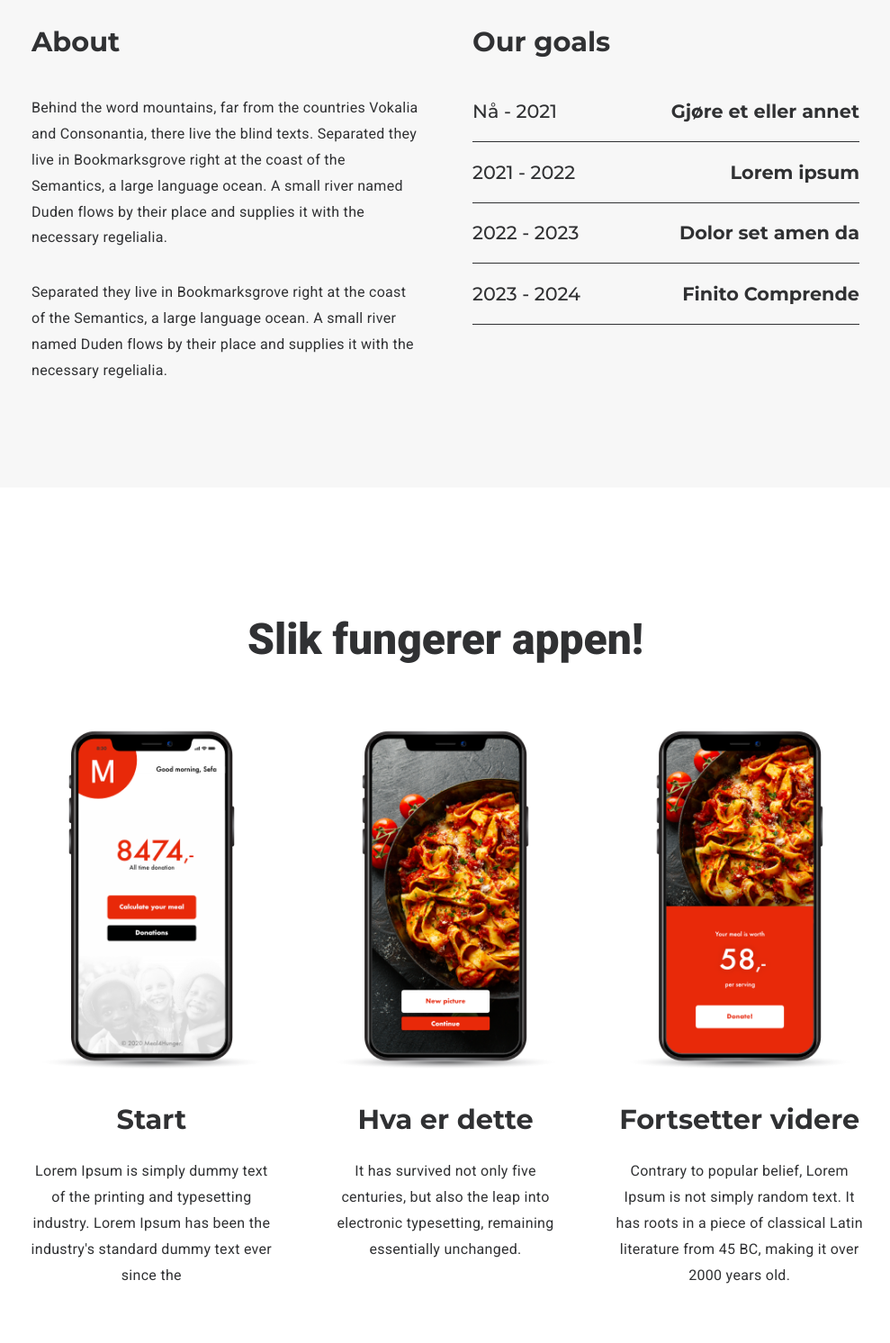
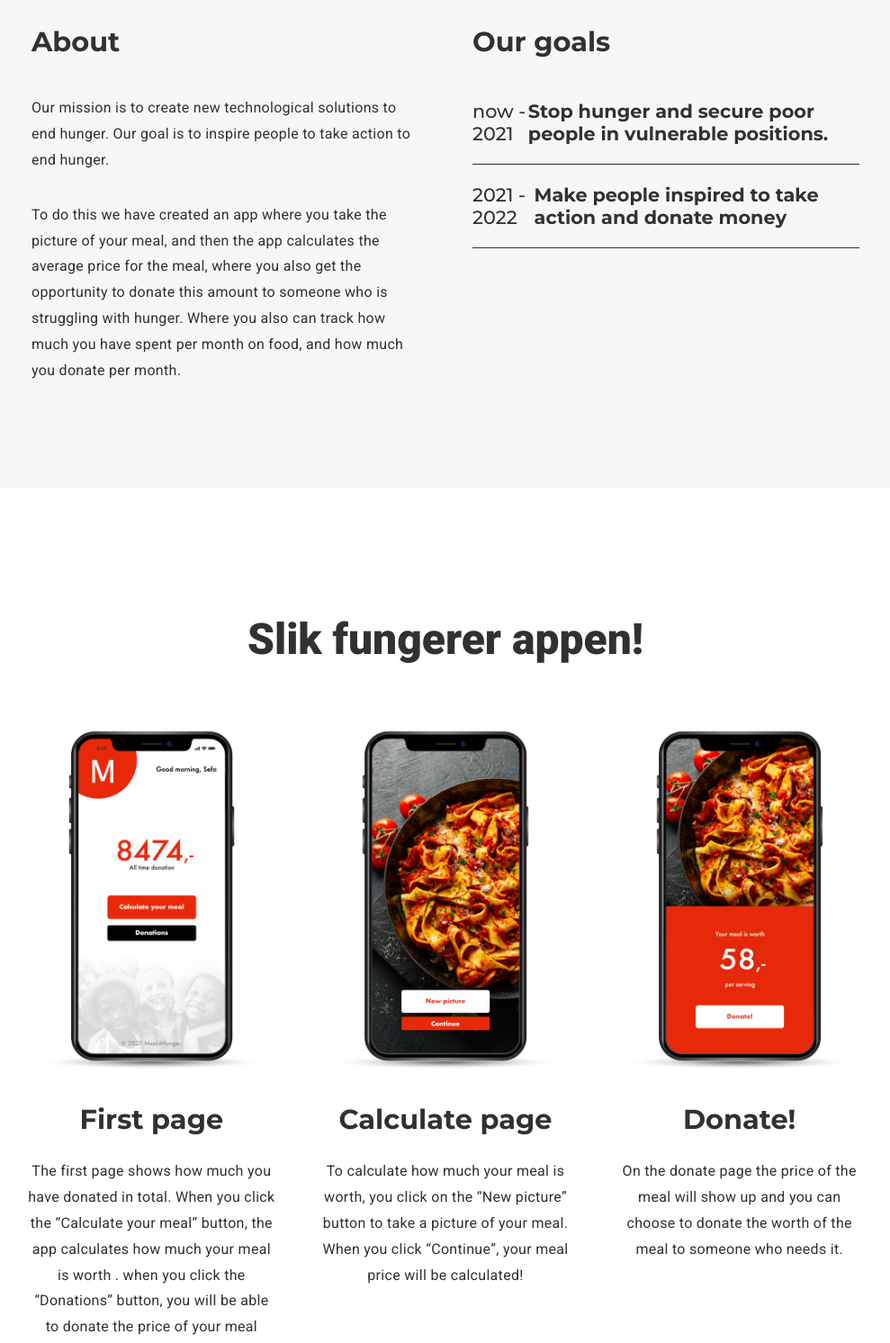
Before and after one commit to junus-sefa/Studie-snowball-challenge, a plain HTML site: page index.html in a window 1280 px wide. Shown: the part 1231-2724 px from the top of the page at 90% size, without its empty margins (145-1134 px from the left). Drawn offline with Linux system fonts and the light colour scheme.

Commit message:
Endret tekst

```diff
--- a/index.html
+++ b/index.html
@@ -30,30 +30,24 @@
         <div class="kolonne">
           <h2><b>About</b></h2>
           <p>
-            Behind the word mountains, far from the countries Vokalia and Consonantia,
-            there live the blind texts. Separated they live in Bookmarksgrove right at
-            the coast of the Semantics, a large language ocean. A small river named
-            Duden flows by their place and supplies it with the necessary regelialia.
+            Our mission is to create new technological solutions to end hunger.
+            Our goal is to inspire people to take action to end hunger.
           </p>
           <p>
-            Separated they live in Bookmarksgrove right at the coast of the Semantics,
-            a large language ocean. A small river named Duden flows by their place
-            and supplies it with the necessary regelialia.
+            To do this we have created an app where you take the picture of your
+            meal, and then the app calculates the average price for the meal,
+             where you also get the opportunity to donate this amount to someone
+              who is struggling with hunger. Where you also can track how much
+              you have spent per month on food, and how much you donate per month.
           </p>
         </div>
         <div class="kolonne">
           <h2><b>Our goals</b></h2>
           <div class="linje_rad">
-            <h3>Nå - 2021</h3><h3><b>Gjøre et eller annet</b></h3>
+            <h3>now - 2021</h3><h3><b>Stop hunger and secure poor people in vulnerable positions.</b></h3>
           </div>
           <div class="linje_rad">
-            <h3>2021 - 2022</h3><h3><b>Lorem ipsum</b></h3>
-          </div>
-          <div class="linje_rad">
-            <h3>2022 - 2023</h3><h3><b>Dolor set amen da</b></h3>
-          </div>
-          <div class="linje_rad">
-            <h3>2023 - 2024</h3><h3><b>Finito Comprende</b></h3>
+            <h3>2021 - 2022</h3><h3><b>Make people inspired to take action and donate money</b></h3>
           </div>
         </div>
       </div>
@@ -64,22 +58,27 @@
       <div class="galleri">
         <div class="bilde">
           <img src="bilder/1_app.png">
-          <h2><b>Start</b></h2>
-          <p>Lorem Ipsum is simply dummy text of the printing and typesetting industry.
-            Lorem Ipsum has been the industry's standard dummy text ever since the</p>
+          <h2><b>First page</b></h2>
+          <p>The first page shows how much you have donated in total.
+            When you click the “Calculate your meal” button, the app
+            calculates how much your meal is worth . when you click
+            the “Donations” button, you will be able to donate the
+            price of your meal</p>
         </div>
         <div class="bilde">
           <img src="bilder/2_app.png">
-          <h2><b>Hva er dette</b></h2>
-          <p>It has survived not only five centuries, but also the leap into electronic
-            typesetting, remaining essentially unchanged.</p>
+          <h2><b>Calculate page</b></h2>
+          <p>To calculate how much your meal is worth, you click on
+            the “New picture” button to take a picture of your meal.
+            When you click “Continue”, your meal price will be
+            calculated!</p>
         </div>
         <div class="bilde">
           <img src="bilder/3_app.png">
-          <h2><b>Fortsetter videre</b></h2>
-          <p>Contrary to popular belief, Lorem Ipsum is not simply random text. It
-            has roots in a piece of classical Latin literature from 45 BC, making
-            it over 2000 years old.</p>
+          <h2><b>Donate!</b></h2>
+          <p>On the donate  page the price of the meal will show up and
+            you can choose to donate the worth of the meal to someone
+            who needs it.</p>
         </div>
       </div>
     </section>
```
Also changed, not shown: 1 other file.
